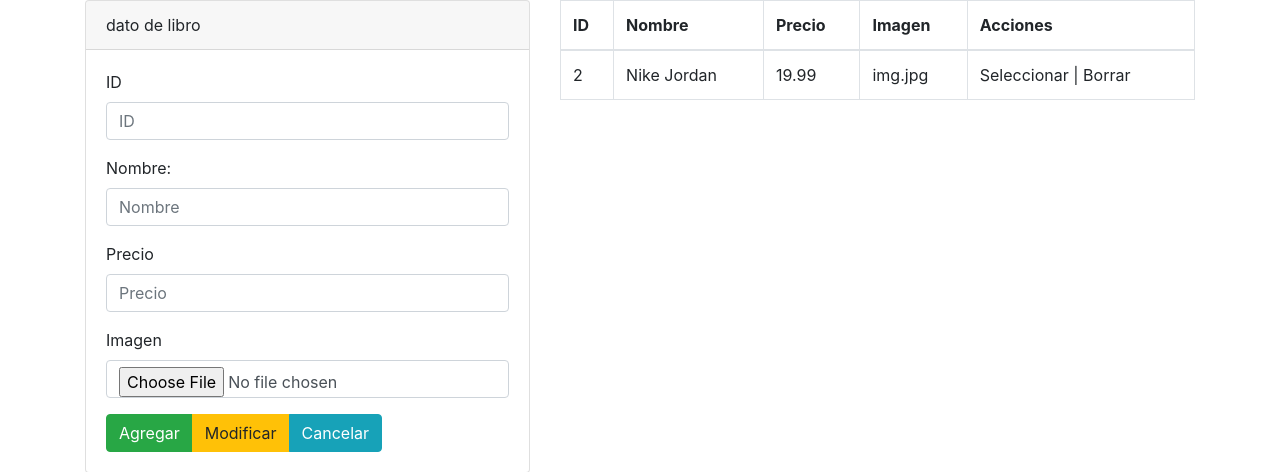
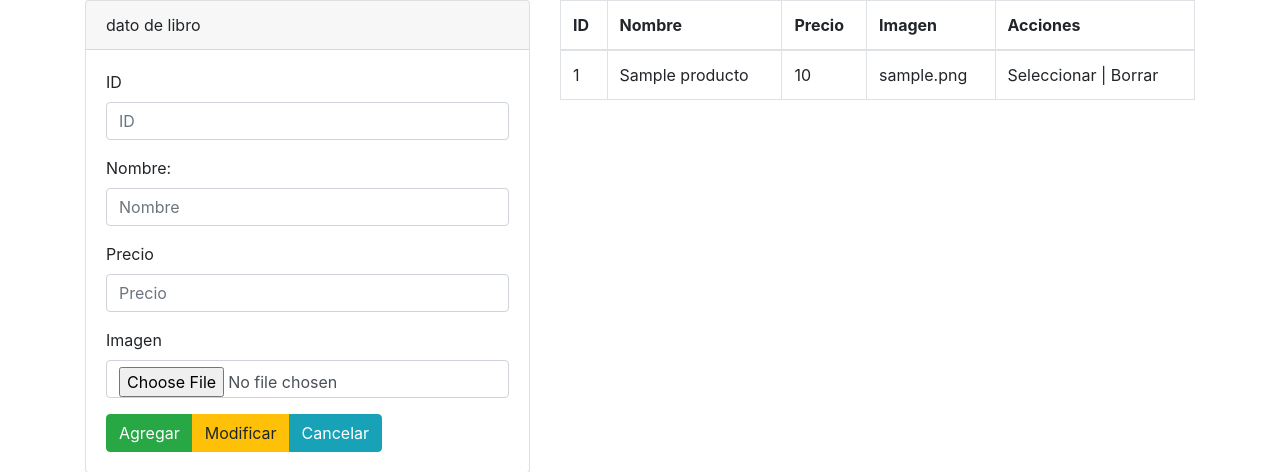
Before and after one commit to joseyzambranov/tiendajosephp, a PHP site: page /administrador/section/producto.php in a window 1280 px wide. Shown: the part 56-528 px from the top of the page. Run offline with PHP 8.4, Linux system fonts and the light colour scheme; tables that the repository leaves empty or names only in its code hold one stand-in row (values such as "Sample post").

Commit message:
mostrar productos

```diff
--- a/administrador/section/producto.php
+++ b/administrador/section/producto.php
@@ -31,6 +31,10 @@ switch($accion){
          echo "preciono boton de cancelar";
          break;
 }
+
+$sentenciaSQL = $conexion->prepare("SELECT * FROM producto");
+$sentenciaSQL->execute();
+$listaProducto=$sentenciaSQL->fetchAll(PDO::FETCH_ASSOC);
 
 
 ?>
@@ -85,14 +89,15 @@ switch($accion){
             </tr>
         </thead>
         <tbody>
+        <?php foreach($listaProducto as $producto) {?>
             <tr>
-
-                <td>2</td>
-                <td>Nike Jordan</td>
-                <td>19.99</td>
-                <td>img.jpg</td>
+                <td><?php echo $producto['id']?></td>
+                <td><?php echo $producto['nombre'] ?></td>
+                <td><?php echo $producto['precio'] ?></td>
+                <td><?php echo $producto['img'] ?></td>
                 <td>Seleccionar |  Borrar</td>
             </tr>
+            <?php } ?>
 
         </tbody>
     </table>
```
